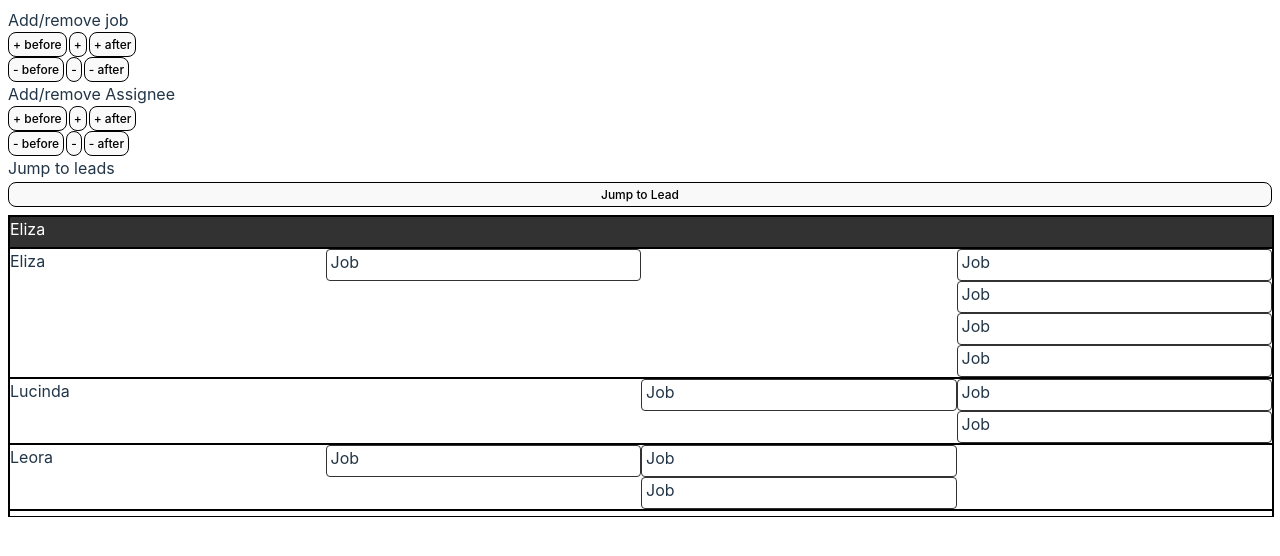
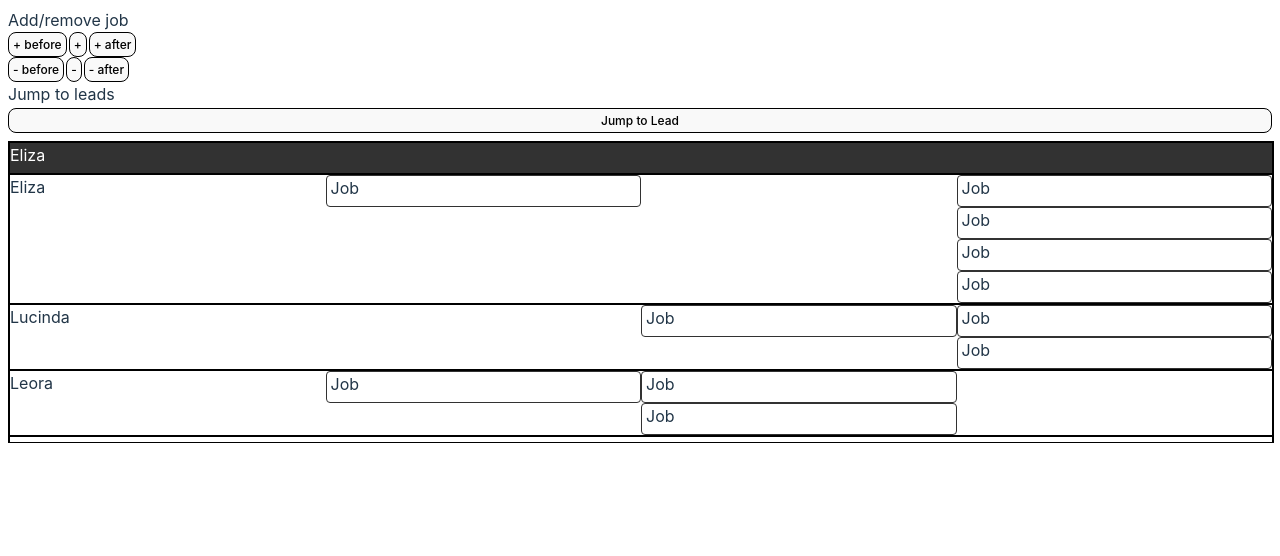
Before and after one commit to tp-hk/windowing-scrolling, a React (Vite) app: page / in a window 1280 px wide. Shown: the top 556 px of the page. Built offline with nearby package versions, Linux system fonts and the light colour scheme.

Commit message:
cleaned up functions to prep for pagination

```diff
--- a/src/tanstack-virtual/api.ts
+++ b/src/tanstack-virtual/api.ts
@@ -42,10 +42,10 @@ export enum RowType {
     LoadingRow,
 }
 
-export const fetch = (startIndex: number, stopIndex: number): Promise<IAssigneeJobs[]> => {
+export const fetch = (startIndex: number, count: number): Promise<IAssigneeJobs[]> => {
     return new Promise((resolve) =>
       setTimeout(() => {
-        resolve(data.slice(startIndex, stopIndex));
+        resolve(data.slice(startIndex, startIndex + count));
       }, 200)
     );
   };
--- a/src/tanstack-virtual/header.tsx
+++ b/src/tanstack-virtual/header.tsx
@@ -34,7 +34,7 @@ export const Header: FC<HeaderProps> = ({
                 </div>
             </div>
         </div>
-        <div>
+        {/* <div>
             Add/remove Assignee
             <div>
                 <div style={{
@@ -54,7 +54,7 @@ export const Header: FC<HeaderProps> = ({
                     <button onClick={() => removeAssignee(RangeOption.After)}>- after</button>
                 </div>
             </div>
-        </div>
+        </div> */}
         <div style={{
                 display: 'flex',
                 flexDirection: 'column',
--- /dev/null
+++ b/src/tanstack-virtual/lead-row.tsx
@@ -0,0 +1,18 @@
+import { FC } from 'react';
+import { IDisplayRow } from './api';
+
+interface RowProps {
+    data: IDisplayRow;
+}
+
+export const LeadRow: FC<RowProps> = ({ data }) => {
+    const { rowData } = data;
+    return (
+        <div style={{
+            height: `30px`,
+            border: '1px solid #000',
+            background: '#323232',
+            color: '#fff',
+        }}>{rowData!.assignee.name}</div>
+    );
+};
--- a/src/tanstack-virtual/loader.tsx
+++ b/src/tanstack-virtual/loader.tsx
@@ -1,9 +1,23 @@
 import { FC, useRef, useEffect, useState, Fragment } from 'react';
 import { useVirtualizer, Range } from '@tanstack/react-virtual';
-import { DAY_COUNT, IAssigneeJobs, IDisplayRow, data, createAssignee, createJobsForDays, RangeOption, RowType } from './api';
+import { DAY_COUNT, IAssigneeJobs, IDisplayRow, data, createAssignee, createJobsForDays, RangeOption, RowType, fetch } from './api';
 import { Row } from './row';
 import { faker } from '@faker-js/faker';
 import { Header } from './header';
+
+const defaultRange: Range = {
+    startIndex: 0,
+    endIndex: 0,
+    overscan: 0,
+    count: 0
+};
+
+const leads = data.filter(assignment => assignment.assignee.isLead);
+
+const findDataIndexFromAssignedId = (assigneeId: number) => {
+    const dataIndex = data.findIndex(item => item.assignee.id === assigneeId);
+    return dataIndex
+}
 
 const adaptData = (data: IAssigneeJobs[]) => {
     const items: IDisplayRow[] = [];
@@ -30,20 +44,16 @@ const adaptData = (data: IAssigneeJobs[]) => {
     return items;
 }
 
-const defaultRange: Range = {
-    startIndex: 0,
-    endIndex: 0,
-    overscan: 0,
-    count: 0
-};
-
-const leads = data.filter(assignment => assignment.assignee.isLead);
+const FETCH_COUNT = 10;
+let isMounted = false;
 
 export const Loader: FC = () => {
     const [displayedItems, setDisplayedItems] = useState<IDisplayRow[]>([]);
     const parentRef = useRef<HTMLDivElement>(null);
     const leadIndexRef = useRef(0);
     const rangeRef = useRef<Range>(defaultRange);
+    const cursorRef = useRef(0);
+    const itemsRef = useRef<IDisplayRow[]>([]);
 
     const virtualizer = useVirtualizer({
         count: displayedItems.length,
@@ -57,18 +67,33 @@ export const Loader: FC = () => {
             }
             return indices;
         },
-        getItemKey: (index) => {
-            const row = displayedItems[index];
+        // getItemKey: (index) => {
+        //     const row = displayedItems[index];
 
-            return row.rowType === RowType.LeadRow ? row.rowData!.assignee.id + 1 :
-            row.rowType === RowType.AssignmentRow ? row.rowData!.assignee.id : -1;
-        }
+        //     return row.rowType === RowType.LeadRow ? row.rowData!.assignee.id + 1 :
+        //     row.rowType === RowType.AssignmentRow ? row.rowData!.assignee.id : -1;
+        // }
     });
 
     const virtualizedItems = virtualizer.getVirtualItems();
 
+    const fetchData = async () => {
+        const fetchedData = await fetch(cursorRef.current, FETCH_COUNT);
+        cursorRef.current = cursorRef.current + FETCH_COUNT + 1;
+
+        itemsRef.current.push(...adaptData(fetchedData));
+        setDisplayedItems(itemsRef.current);
+    }
+
     useEffect(() => {
-        setDisplayedItems(adaptData(data));
+        if (!isMounted) {
+            (async function () {
+                await fetchData();
+            }());
+        }
+
+        // workaround for the double-mount issue
+        isMounted = true;
     }, []);
 
     const getRowIndex = (rangeOption: RangeOption) => {
@@ -90,55 +115,100 @@ export const Loader: FC = () => {
 
     const addJob = (rangeOption: RangeOption) => {
         const rowIndex = getRowIndex(rangeOption);
+        const rowData = displayedItems[rowIndex].rowData;
+        if (!rowData) {
+            return;
+        }
+        const { assignee } = rowData;
+        console.log(`adding job to ${assignee.name}`);
 
-        const { assignee } = data[rowIndex];
-        console.log(`adding job to ${assignee.name}`);
-        data[rowIndex].jobs.push({
+        // supposedly server side operation
+        const dataIndex = data.findIndex(item => item.assignee.id === assignee.id);
+        if (dataIndex === -1) {
+            return;
+        }
+        data[dataIndex].jobs.push({
             id: faker.number.int(),
             dayIndex: faker.number.int({ min: 0, max: DAY_COUNT - 1}),
             location: faker.location.city(),
             assignee: assignee.id,
         });
 
-        setDisplayedItems(adaptData(data));
+        // client side operation
+        setDisplayedItems([...itemsRef.current]);
     }
 
     const removeJob = (rangeOption: RangeOption) => {
         const rowIndex = getRowIndex(rangeOption);
 
-        const { assignee } = data[rowIndex];
+        const rowData = displayedItems[rowIndex].rowData;
+        if (!rowData) {
+            return;
+        }
+        const { assignee } = rowData;
         console.log(`removing job from ${assignee.name}`);
 
-        data[rowIndex].jobs.pop();
-        setDisplayedItems(adaptData(data));
+        // supposedly server side operation
+        const dataIndex = data.findIndex(item => item.assignee.id === assignee.id);
+        if (dataIndex === -1) {
+            return;
+        }
+        data[dataIndex].jobs.pop();
+
+        // client side operation
+        setDisplayedItems([...itemsRef.current]);
     }
 
     const addAssignee = (rangeOption: RangeOption) => {
-        const rowIndex = getRowIndex(rangeOption);
-        const lastRow = data[rowIndex - 1];
+        const origRowData = getRowIndex(rangeOption);
+        const rowIndex = origRowData === 0 ? 1 : origRowData;
+        const lastRow = displayedItems[rowIndex - 1];
+        if (!lastRow.rowData) {
+            return;
+        }
+
         let lastLeadId = -1;
         let isLead = false;
-        if (lastRow) {
-            lastLeadId = lastRow.assignee.leadId;
+        if (lastRow && lastRow.rowData.assignee) {
+            lastLeadId = lastRow.rowData.assignee.leadId;
         } else {
             isLead = true;
         }
         const assignee = createAssignee(isLead, lastLeadId);
         const jobs = createJobsForDays(assignee.id);
+
+        // supposedly server side operation
         data.splice(rowIndex, 0, {
             assignee,
             jobs
         });
+
         console.log(`added assignee ${assignee.name}`);
-        setDisplayedItems(adaptData(data));
+
+        const newRows = adaptData([data[rowIndex]]);
+        const itemsClone = [...itemsRef.current];
+        itemsClone.splice(rowIndex, 0, ...newRows);
+        setDisplayedItems(itemsClone);
     }
 
     const removeAssignee = (rangeOption: RangeOption) => {
         const rowIndex = getRowIndex(rangeOption);
+        const row = displayedItems[rowIndex];
+        if (!row.rowData) {
+            return;
+        }
 
-        data.splice(rowIndex, 1);
-        console.log(`removed assignee ${data[rowIndex].assignee.name}`);
-        setDisplayedItems(adaptData(data));
+        // supposedly server side operation
+        const dataIndex = data.findIndex(item => item.assignee.id === row.rowData!.assignee.id);
+        if (dataIndex === -1) {
+            return;
+        }
+        console.log(`removed assignee ${data[dataIndex].assignee.name}`);
+        data.splice(dataIndex, 1);
+
+        const itemsClone = [...itemsRef.current];
+        itemsClone.splice(rowIndex, 1);
+        setDisplayedItems(itemsClone);
     }
 
     const jumpToLead = () => {
@@ -146,7 +216,7 @@ export const Loader: FC = () => {
         const lead = leads[leadIndexRef.current];
         const leadId = lead.assignee.id;
         console.log(`scrolling to lead ${leadId}: ${lead.assignee.name}`);
-        const rowIndex = displayedItems.findIndex(item => item.rowData!.assignee.id === lead.assignee.id) ?? 0;
+        const rowIndex = displayedItems.findIndex(item => item.rowData?.assignee.id === lead.assignee.id) ?? 0;
         virtualizer.scrollToIndex(rowIndex);
     }
 
--- a/src/tanstack-virtual/row.tsx
+++ b/src/tanstack-virtual/row.tsx
@@ -1,6 +1,7 @@
 import { FC } from 'react';
 import { IDisplayRow, RowType } from './api';
 import { AssignmentRow } from './assignment-row';
+import { LeadRow } from './lead-row';
 
 interface RowProps {
     data: IDisplayRow;
@@ -9,12 +10,7 @@ interface RowProps {
 export const Row: FC<RowProps> = ({ data }) => {
     const { rowType, rowData } = data;
     if (rowType === RowType.LeadRow) {
-        return <div style={{
-            height: `30px`,
-            border: '1px solid #000',
-            background: '#323232',
-            color: '#fff',
-        }}>{rowData!.assignee.name}</div>
+        return <LeadRow data={data} />
     }
 
     if (rowType === RowType.AssignmentRow) {
@@ -22,7 +18,7 @@ export const Row: FC<RowProps> = ({ data }) => {
     }
 
     if (rowType === RowType.LoadingRow) {
-        return 'Loading...';
+        return <div className="loadingUi">Loading...</div>;
     }
 
     return null;
```
Also changed, not shown: src/tanstack-virtual/loading-row.tsx (added, +13 -0 lines).
